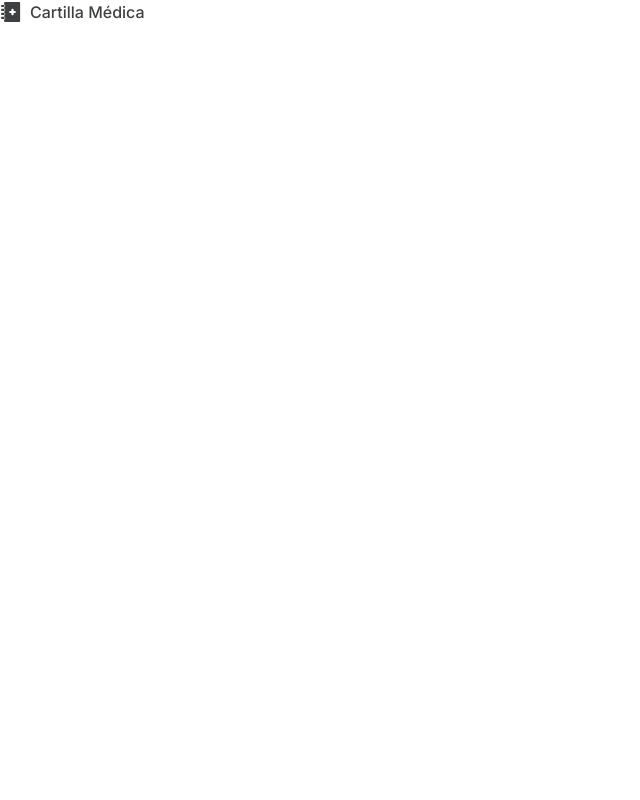
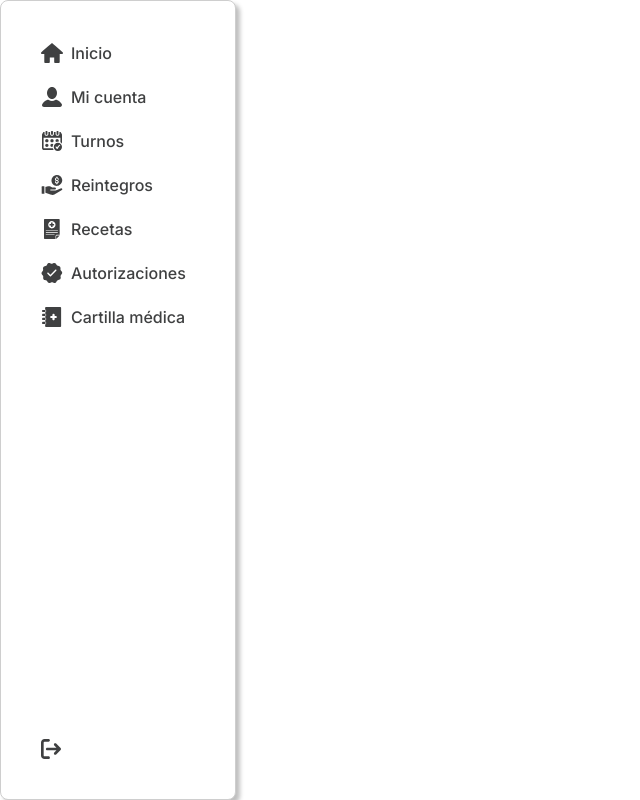
Before and after one commit to DesApp-2025c2-Grupo-9/MedicinaIntegral.AfiliadosGrupo9-frontend, a React (Vite) app: page / in a window 1280 px wide. Shown: the whole page, without its empty margins (0-640 px from the left). Built offline with nearby package versions, Linux system fonts and the light colour scheme.

Commit message:
Se implementó el componente Sidebar.

```diff
--- a/src/AppRouter.jsx
+++ b/src/AppRouter.jsx
@@ -1,11 +1,12 @@
 import { Route, Routes } from "react-router-dom";
-import SidebarLink from './components/SidebarLink';
+import SidebarLink from './components/Sidebar/SidebarLink';
 import { icons } from './utils/icons';
+import Sidebar from './components/Sidebar/Sidebar';
 
 export function AppRouter() {
   return (
     <Routes>
-      <Route path='/' element={<SidebarLink icon={icons.cartillaMedica} description='Cartilla Médica' />} />
+      <Route path='/' element={<Sidebar />} />
     </Routes>
   );
 }
--- /dev/null
+++ b/src/components/Sidebar/LogoutButton.jsx
@@ -0,0 +1,18 @@
+import { icons } from '../../utils/icons';
+
+function LogoutButton() {
+  const handleClick = () => {
+    console.log('Sesión cerrada.');
+  };
+
+  return (
+    <button
+      onClick={handleClick}
+      type='button'
+      className='flex w-5 aspect-square justify-center items-center text-negro-principal hover:text-menta-200 cursor-pointer'
+    >
+      {icons.logout}
+    </button>
+  );
+}
+export default LogoutButton;
--- /dev/null
+++ b/src/components/Sidebar/Sidebar.jsx
@@ -0,0 +1,21 @@
+import { icons } from '../../utils/icons'
+import LogoutButton from './LogoutButton'
+import SidebarLink from './SidebarLink'
+
+function Sidebar() {
+  return (
+    <div className='flex w-59 h-dvh p-10 pr-0 flex-col justify-between items-start rounded-lg border border-gris-border bg-blanco-principal shadow-custom-shadow'>
+      <div className='flex flex-col items-start gap-5'>
+        <SidebarLink description='Inicio' />
+        <SidebarLink icon={icons.usuario} description='Mi cuenta' />
+        <SidebarLink icon={icons.turnos} description='Turnos' />
+        <SidebarLink icon={icons.reintegros} description='Reintegros' />
+        <SidebarLink icon={icons.recetas} description='Recetas' />
+        <SidebarLink icon={icons.autorizaciones} description='Autorizaciones' />
+        <SidebarLink icon={icons.cartillaMedica} description='Cartilla médica' />
+      </div>
+      <LogoutButton />
+    </div>
+  )
+}
+export default Sidebar
--- a/src/components/SidebarLink.jsx
+++ b/src/components/Sidebar/SidebarLink.jsx
@@ -1,5 +1,5 @@
 import { cva } from 'class-variance-authority'
-import { icons } from '../utils/icons'
+import { icons } from '../../utils/icons'
 import { twMerge } from 'tailwind-merge';
 
 const variants = cva([
```
